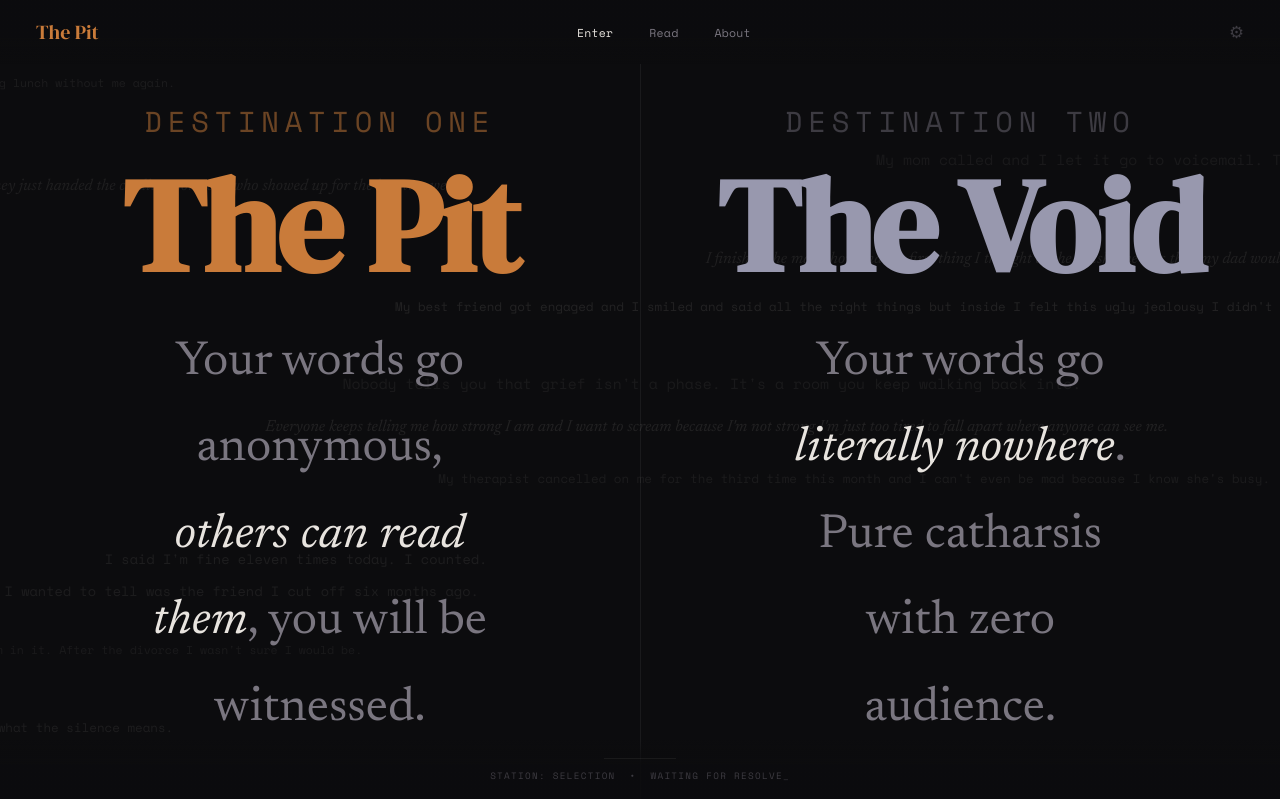
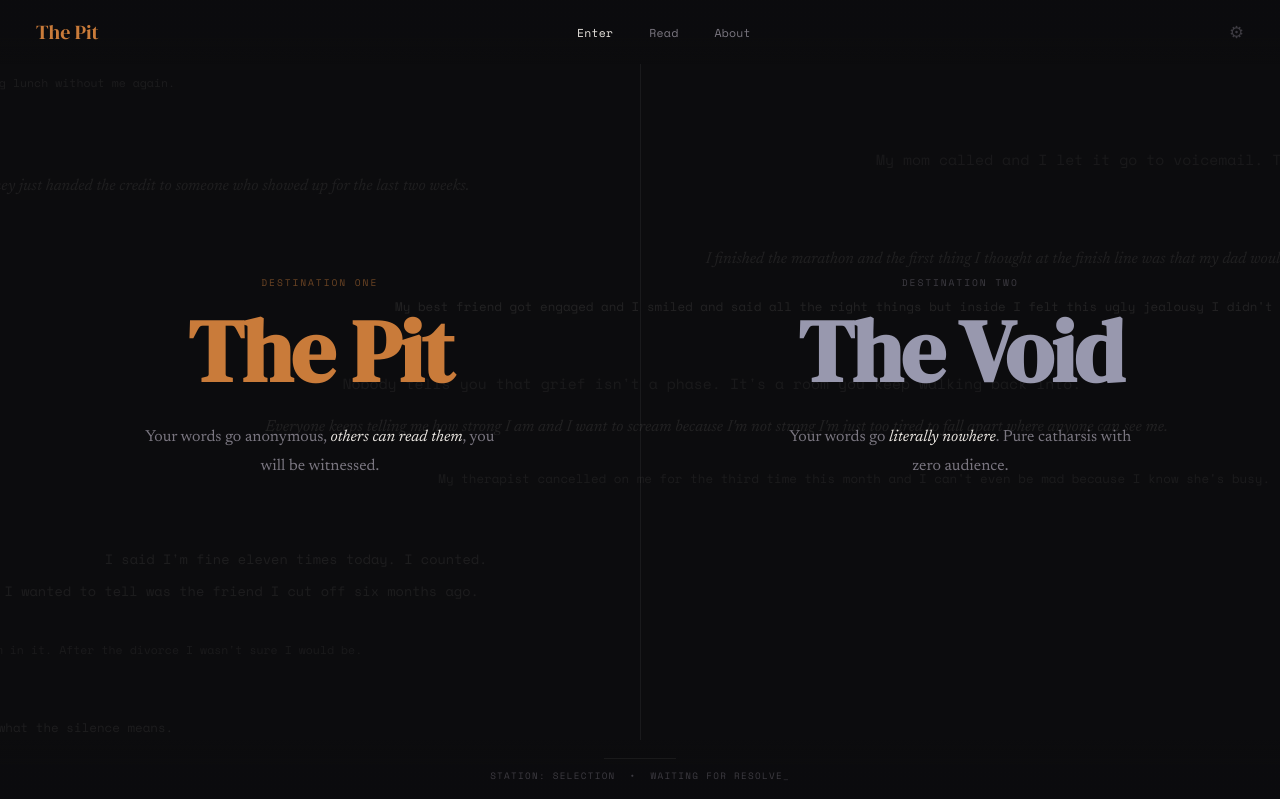
Before and after one commit to Joyfull-Happiness/big-feelings-app, a website: page index.html in a window 1280 px wide. Shown: the top 799 px of the page. Drawn offline with nearby package versions, Linux system fonts and the light colour scheme.

Commit message:
Revert landing screen font sizes to original
Co-Authored-By: Claude Sonnet 4.6 <noreply@anthropic.com>

```diff
--- a/index.html
+++ b/index.html
@@ -186,7 +186,7 @@
   .choice-card:hover { background: var(--surface-hover); }
 
   .choice-dest-label {
-    font-family: 'Space Mono', monospace; font-size: 1.8em;
+    font-family: 'Space Mono', monospace; font-size: 0.6em;
     letter-spacing: 0.2em; text-transform: uppercase;
     color: var(--text-faint); margin-bottom: 18px;
   }
@@ -194,7 +194,7 @@
 
   .choice-title {
     font-family: 'DM Serif Display', serif;
-    font-size: clamp(4.5em, 10.5vw, 8.25em);
+    font-size: clamp(3em, 7vw, 5.5em);
     line-height: 1; letter-spacing: -0.02em;
     margin-bottom: 28px;
   }
@@ -202,12 +202,12 @@
   .choice-col.void .choice-title { color: var(--void-color); }
 
   .choice-desc {
-    font-family: 'Newsreader', serif; font-size: 3em;
+    font-family: 'Newsreader', serif; font-size: 1em;
     line-height: 1.8; color: var(--text-dim); max-width: 360px;
   }
   .choice-desc em { font-style: italic; color: var(--text); }
   .choice-cta {
-    font-family: 'Space Mono', monospace; font-size: 2.1em;
+    font-family: 'Space Mono', monospace; font-size: 0.7em;
     letter-spacing: 0.2em; text-transform: uppercase;
     margin-top: 32px; text-decoration: underline; text-underline-offset: 5px;
     opacity: 0; transform: translateY(8px);
```
